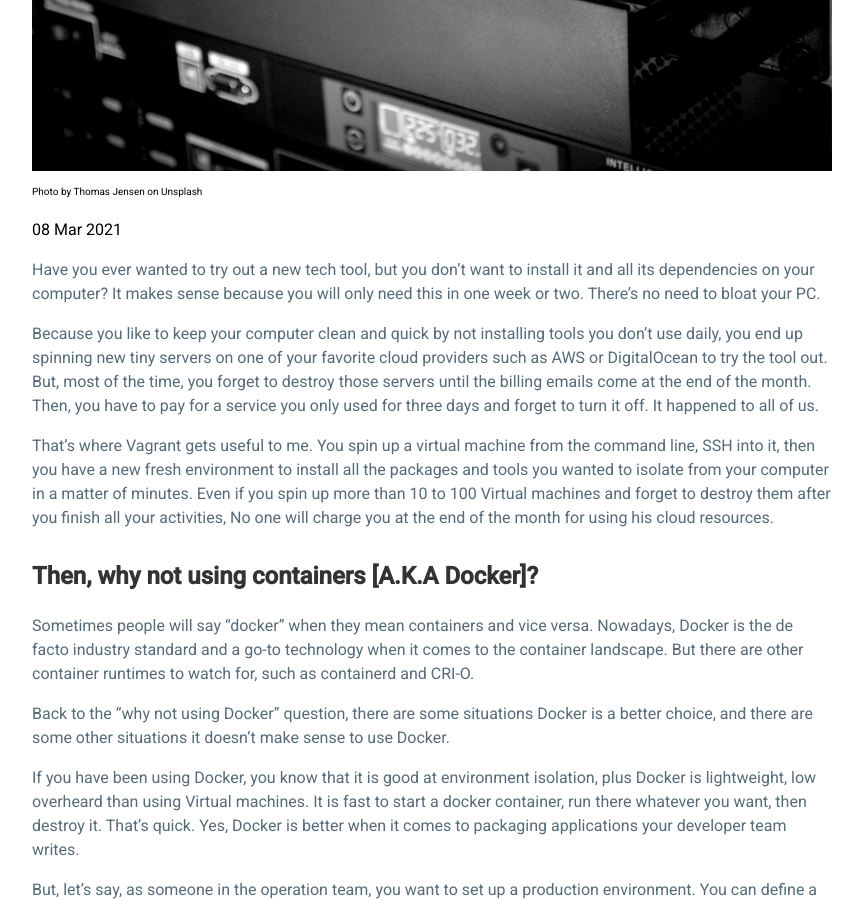
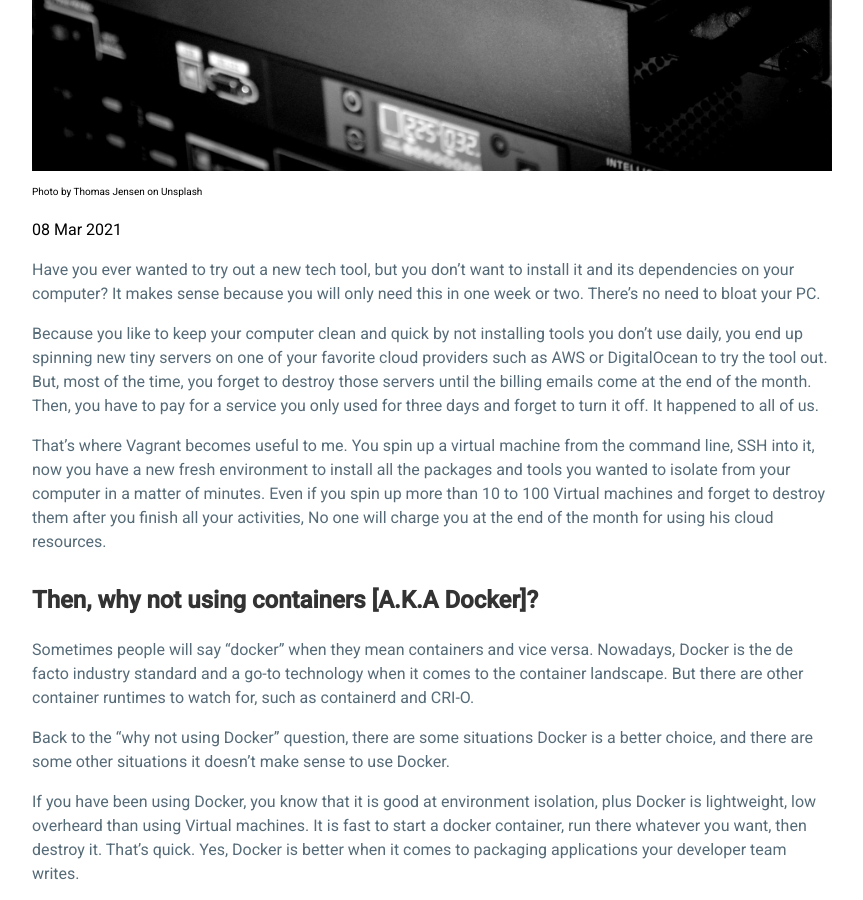
Before and after one commit to bahatiphill/bahatiphill.github.io, a Jekyll site: the page built from _posts/2021-03-08-vagrant-virtual-homelab.md, in a window 1280 px wide and 900 px high, scrolled down 500 px. Shown: the whole window, without its empty margins (208-1071 px from the left). Built offline with Jekyll 4.4.1, drawn with Linux system fonts in a browser that asks for light colours; some of the changed text lies outside the part shown.

Commit message:
article correction

```diff
--- a/_posts/2021-03-08-vagrant-virtual-homelab.md
+++ b/_posts/2021-03-08-vagrant-virtual-homelab.md
@@ -11,11 +11,11 @@ permalink: /blog/:title/
 
 ---
 
-Have you ever wanted to try out a new tech tool, but you don't want to install it and all its dependencies on your computer? It makes sense because you will only need this in one week or two. There's no need to bloat your PC.
+Have you ever wanted to try out a new tech tool, but you don't want to install it and its dependencies on your computer? It makes sense because you will only need this in one week or two. There's no need to bloat your PC.
 
 Because you like to keep your computer clean and quick by not installing tools you don't use daily, you end up spinning new tiny servers on one of your favorite cloud providers such as AWS or DigitalOcean to try the tool out. But, most of the time, you forget to destroy those servers until the billing emails come at the end of the month. Then, you have to pay for a service you only used for three days and forget to turn it off. It happened to all of us.
 
-That's where Vagrant gets useful to me. You spin up a virtual machine from the command line, SSH into it, then you have a new fresh environment to install all the packages and tools you wanted to isolate from your computer in a matter of minutes. Even if you spin up more than 10 to 100 Virtual machines and forget to destroy them after you finish all your activities, No one will charge you at the end of the month for using his cloud resources.
+That’s where Vagrant becomes useful to me. You spin up a virtual machine from the command line, SSH into it, now you have a new fresh environment to install all the packages and tools you wanted to isolate from your computer in a matter of minutes. Even if you spin up more than 10 to 100 Virtual machines and forget to destroy them after you finish all your activities, No one will charge you at the end of the month for using his cloud resources.
 
 ## Then, why not using containers [A.K.A Docker]?
 
```
Also changed, not shown: other parts of _posts/2021-03-08-vagrant-virtual-homelab.md (+1 -1 lines).
